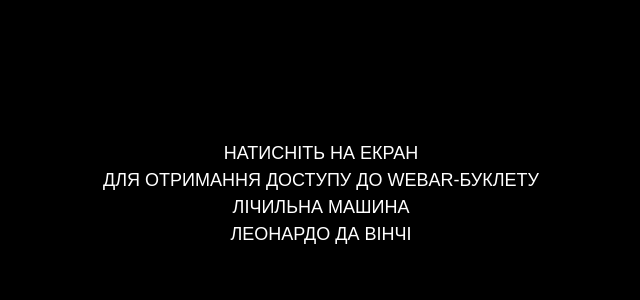
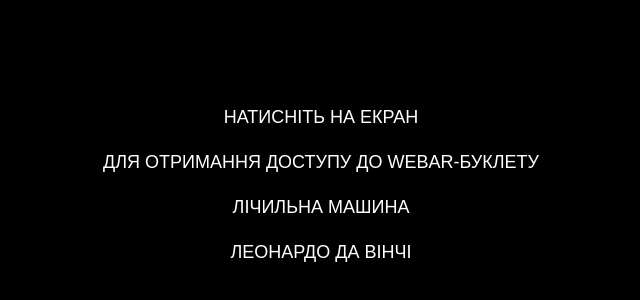
Before and after one commit to mard1m/os_project, a plain HTML site: page index.html in a window 1280 px wide. Shown: the part 206-506 px from the top of the page, without its empty margins (319-959 px from the left). Drawn offline with nearby package versions, Linux system fonts and the light colour scheme.

Commit message:
Update index.html

```diff
--- a/index.html
+++ b/index.html
@@ -27,10 +27,10 @@
                 user-select: none; pointer-events: none;
             ">
             Натисніть на екран
-            <br>для отримання доступу до WebAR-буклету
-            <br>
+            <p>для отримання доступу до WebAR-буклету
+            <p>
             Лічильна машина
-            <br>Леонардо да Вінчі
+            <p>Леонардо да Вінчі
         </div>
     </div>
 
```
